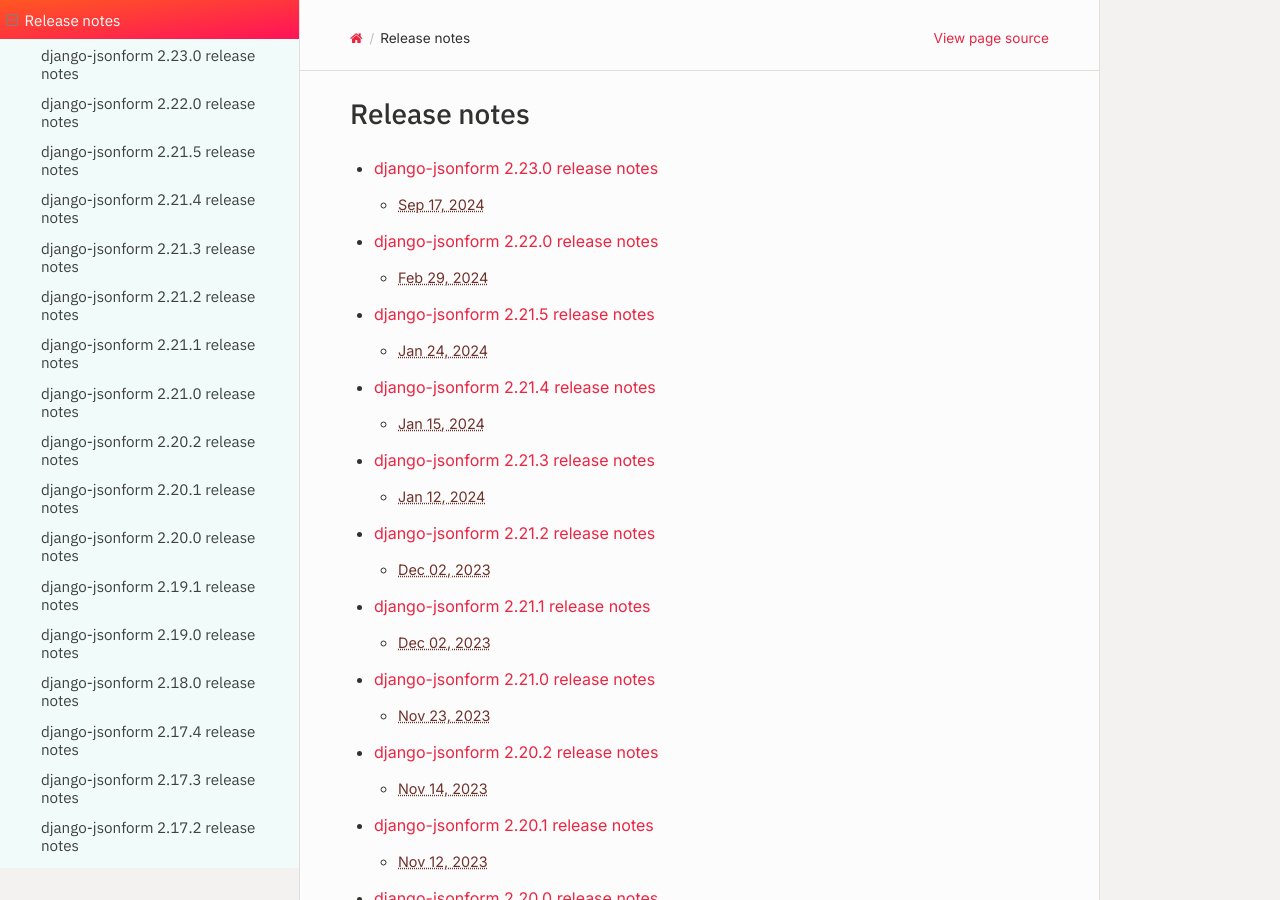
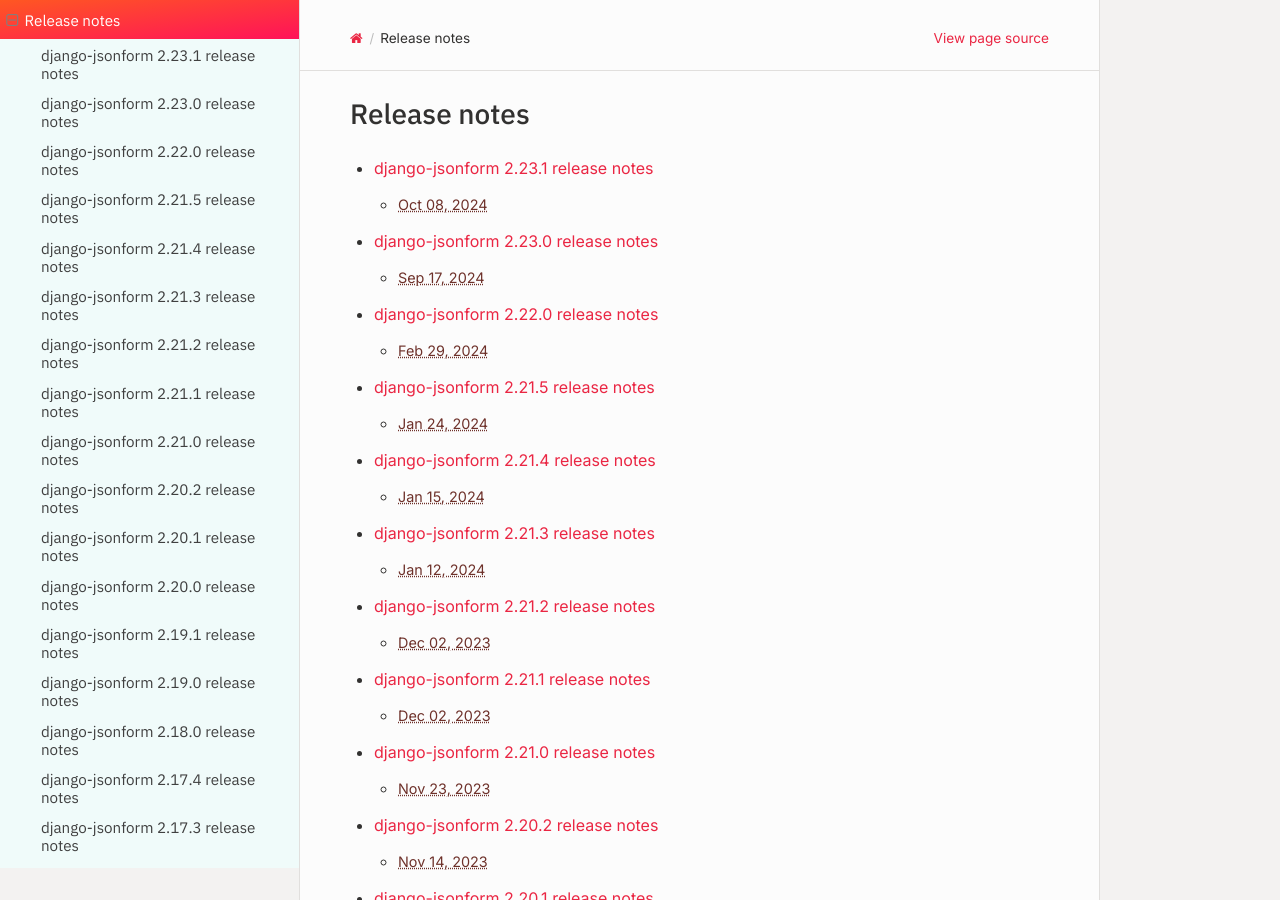
Before and after one commit to bhch/django-jsonform, a Sphinx documentation site: the page built from docs/releases/index.rst, in a window 1280 px wide and 900 px high. Built offline with Sphinx 7.4.7 and the Read the Docs theme 3.1.0, drawn with Linux system fonts in a browser that asks for light colours.

Commit message:
Add release notes for next version

```diff
--- a/docs/releases/index.rst
+++ b/docs/releases/index.rst
@@ -4,6 +4,7 @@ Release notes
 .. toctree::
     :maxdepth: 2
 
+    v2.23.1
     v2.23.0
     v2.22.0
     v2.21.5
```
Also changed, not shown: docs/releases/v2.23.1.rst (added, +19 -0 lines).
